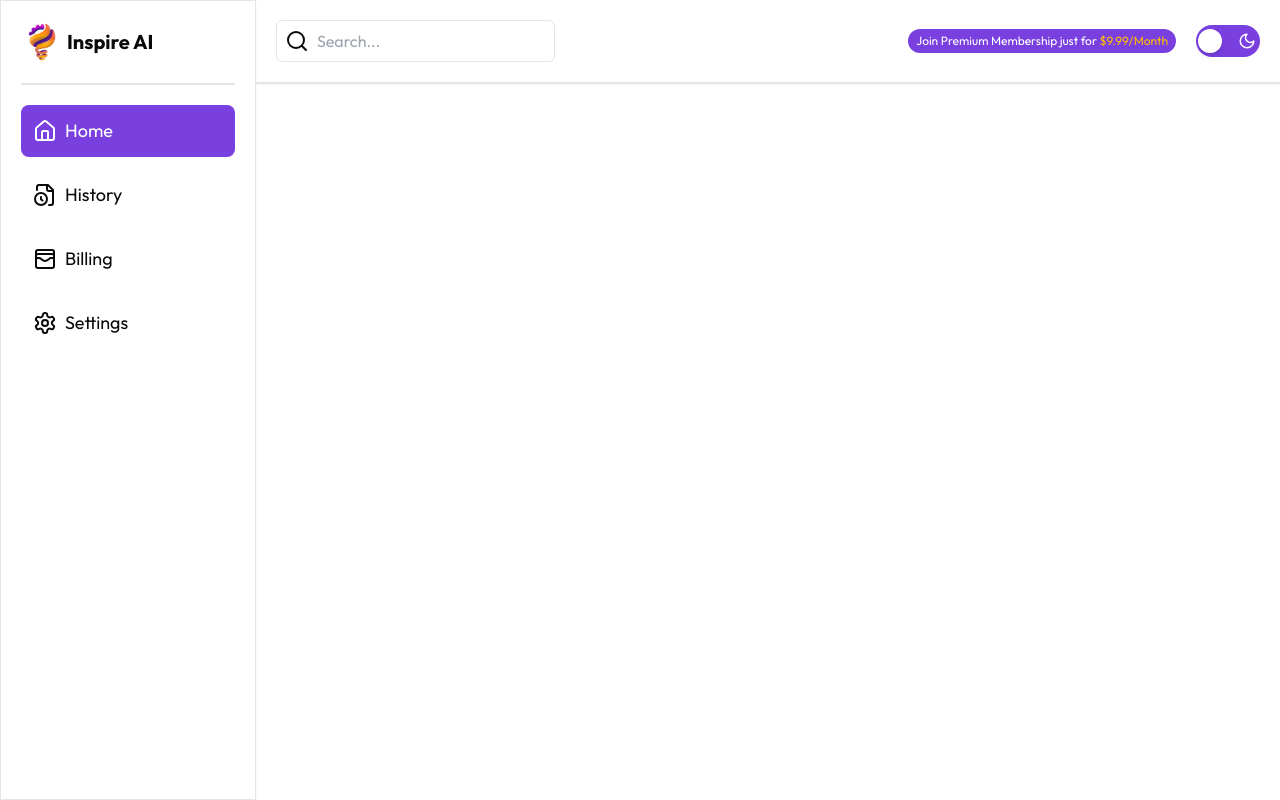
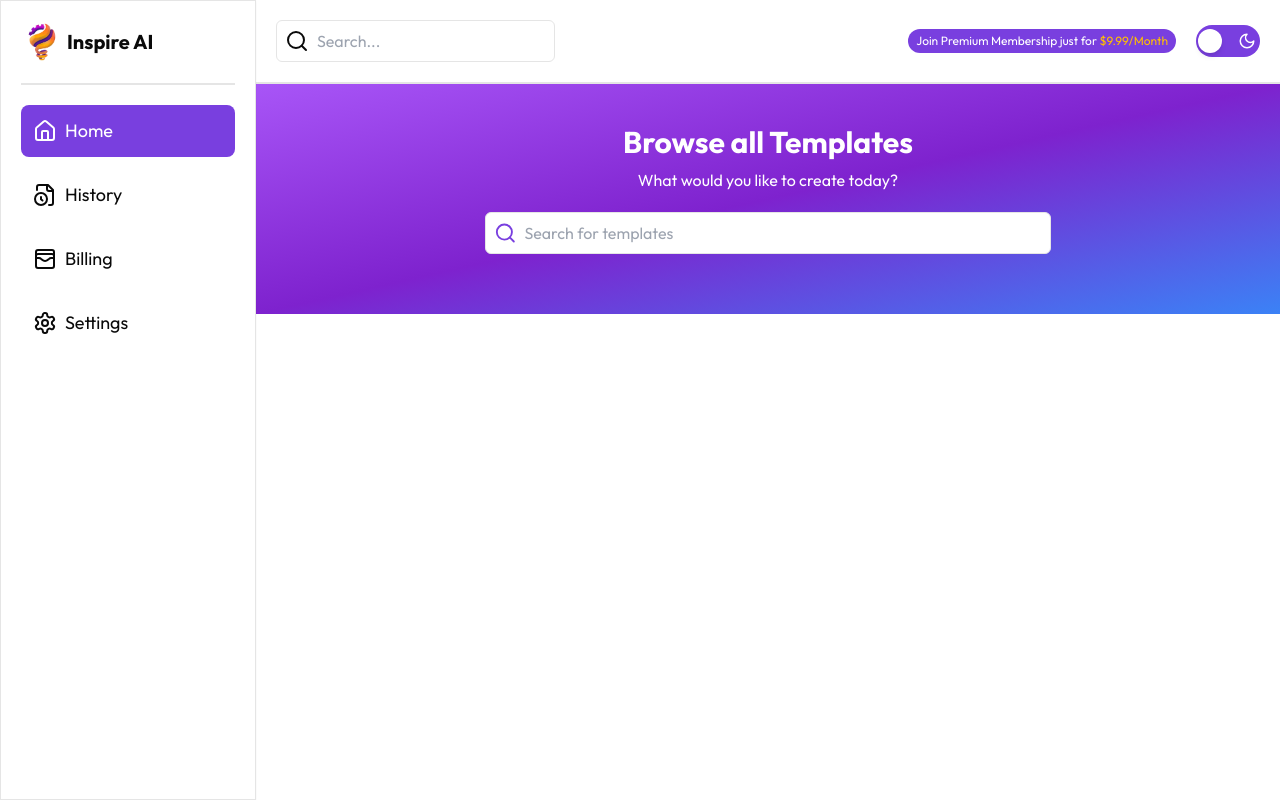
Before and after one commit to TechBot505/CS-416-Inspire-AI, a Next.js app: page /dashboard in a window 1280 px wide. Built offline with nearby package versions, Linux system fonts and the light colour scheme.

Commit message:
Added Template Search Funtionality

```diff
--- /dev/null
+++ b/app/dashboard/_components/SearchSection.tsx
@@ -0,0 +1,24 @@
+import { Search } from "lucide-react";
+import React from "react";
+
+function SearchSection({ onSearchInput }: any) {
+  return (
+    <div className="p-10 bg-gradient-to-br from-purple-500 via-purple-700 to-blue-500 flex flex-col justify-center items-center text-white">
+      <h2 className="text-3xl font-bold text-center">Browse all Templates</h2>
+      <p className="pt-2">What would you like to create today?</p>
+      <div className="w-full flex justify-center">
+        <div className="flex gap-2 items-center p-2 border rounded-md bg-white my-5 w-[80%] sm:w-[60%]">
+          <Search className="text-primary" />
+          <input
+            type="text"
+            onChange={(event) => onSearchInput(event.target.value)}
+            className="bg-transparent w-full rounded-lg outline-none text-black"
+            placeholder="Search for templates"
+          />
+        </div>
+      </div>
+    </div>
+  );
+}
+
+export default SearchSection;
--- a/app/dashboard/page.tsx
+++ b/app/dashboard/page.tsx
@@ -1,8 +1,12 @@
 "use client";
+import React, { useState } from "react";
+import SearchSection from "./_components/SearchSection";
 
 function Dashboard() {
+  const [searchInput, setSearchInput] = useState<string>("");
   return (
     <div className="h-full bg-slate-100">
+      <SearchSection onSearchInput={(value: string) => setSearchInput(value)} />
     </div>
   );
 }
```
